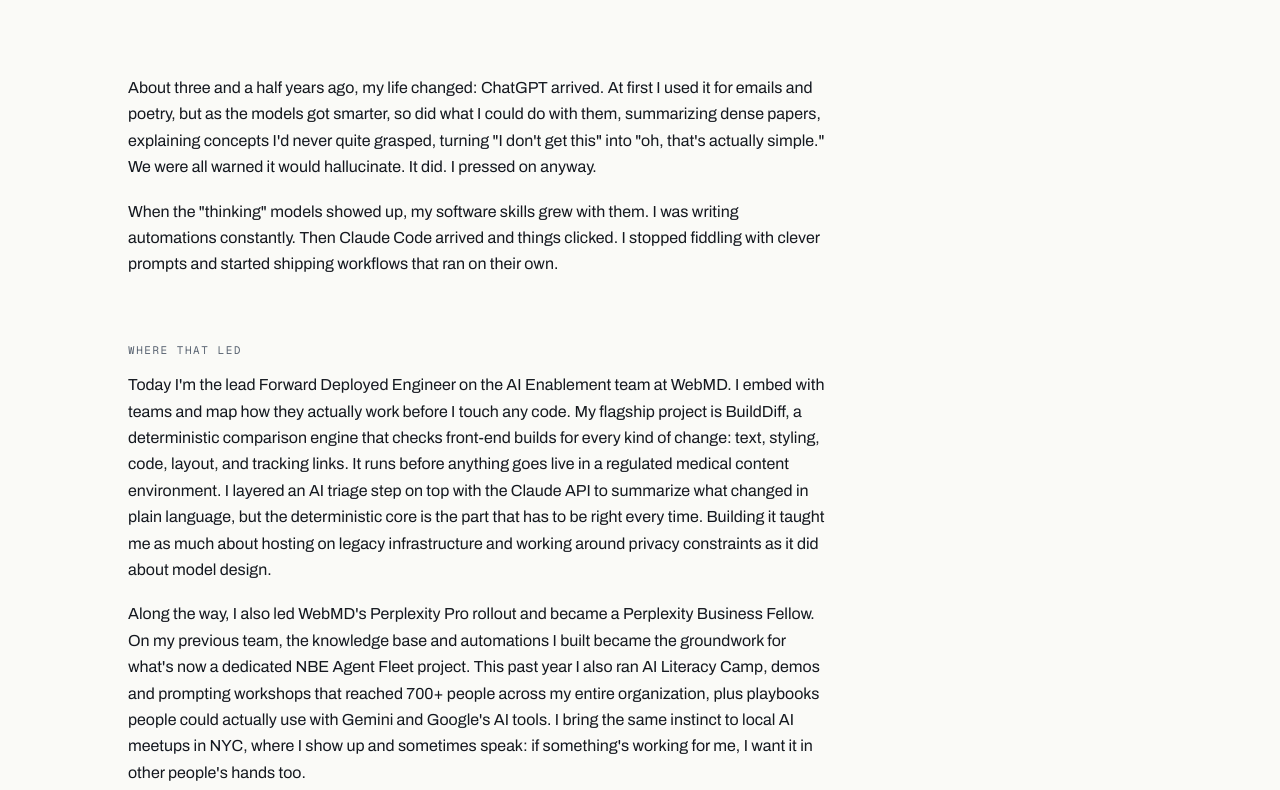
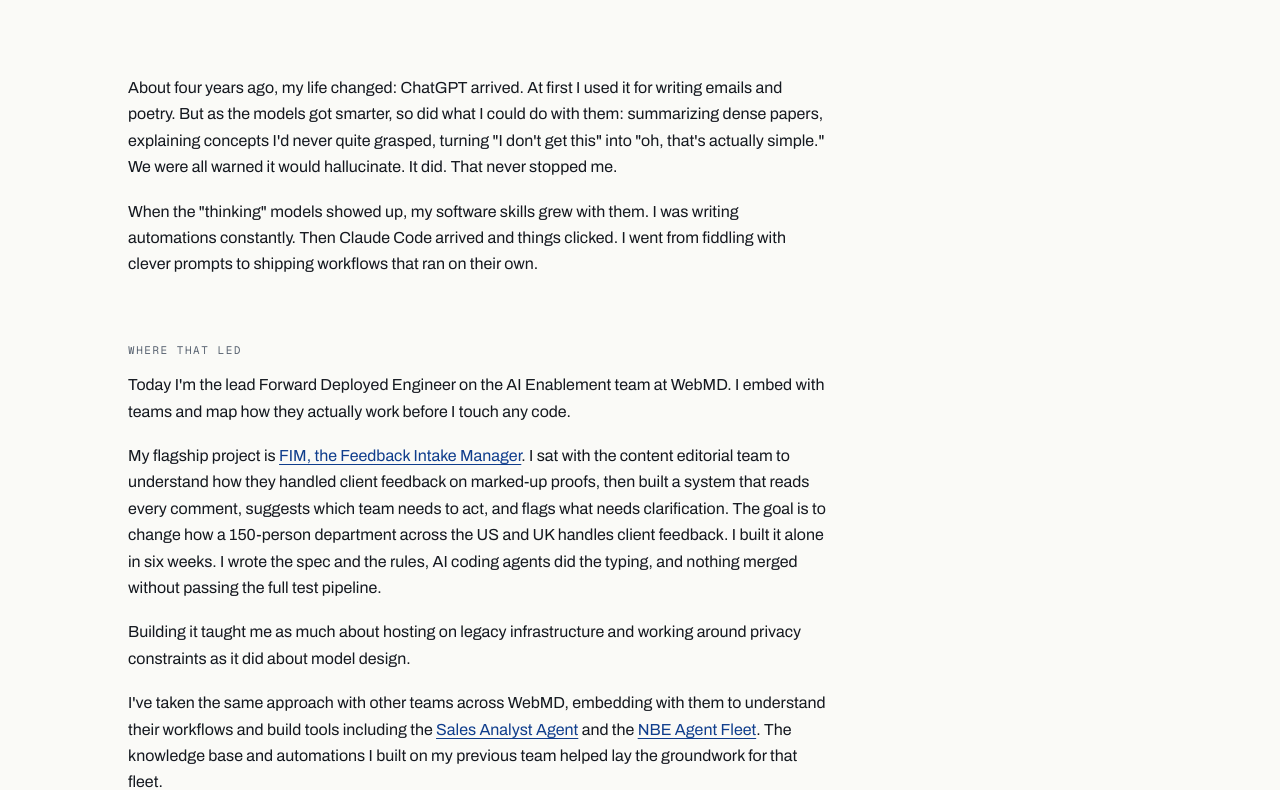
Before and after one commit to akhilvasvani/akhilvasvani.github.io, a plain HTML site: page about/index.html in a window 1280 px wide. Shown: the part 192-982 px from the top of the page. Drawn offline with Linux system fonts and the light colour scheme.

Commit message:
Rewrite About page copy with FIM as the flagship project (#17)
Replace the About page text with the new story, link the project case studies, use "The goal is" for the FIM line, and add a scoped link style for .about-body.

Co-Authored-By: Claude Sonnet 5.5 <noreply@anthropic.com>
Claude-Session: https://claude.ai/code/session_01QQysiGwKeDBf8BsVbf1mPE

```diff
--- a/about/index.html
+++ b/about/index.html
@@ -26,16 +26,19 @@
 
 <section class="page-section shell" id="the-story">
   <div class="about-body about-body-solo">
-    <p>About three and a half years ago, my life changed: ChatGPT arrived. At first I used it for emails and poetry, but as the models got smarter, so did what I could do with them, summarizing dense papers, explaining concepts I'd never quite grasped, turning "I don't get this" into "oh, that's actually simple." We were all warned it would hallucinate. It did. I pressed on anyway.</p>
-    <p>When the "thinking" models showed up, my software skills grew with them. I was writing automations constantly. Then Claude Code arrived and things clicked. I stopped fiddling with clever prompts and started shipping workflows that ran on their own.</p>
+    <p>About four years ago, my life changed: ChatGPT arrived. At first I used it for writing emails and poetry. But as the models got smarter, so did what I could do with them: summarizing dense papers, explaining concepts I'd never quite grasped, turning "I don't get this" into "oh, that's actually simple." We were all warned it would hallucinate. It did. That never stopped me.</p>
+    <p>When the "thinking" models showed up, my software skills grew with them. I was writing automations constantly. Then Claude Code arrived and things clicked. I went from fiddling with clever prompts to shipping workflows that ran on their own.</p>
   </div>
 </section>
 
 <section class="page-section shell" id="where-that-led">
   <div class="eyebrow">Where that led</div>
   <div class="about-body about-body-solo">
-    <p>Today I'm the lead Forward Deployed Engineer on the AI Enablement team at WebMD. I embed with teams and map how they actually work before I touch any code. My flagship project is BuildDiff, a deterministic comparison engine that checks front-end builds for every kind of change: text, styling, code, layout, and tracking links. It runs before anything goes live in a regulated medical content environment. I layered an AI triage step on top with the Claude API to summarize what changed in plain language, but the deterministic core is the part that has to be right every time. Building it taught me as much about hosting on legacy infrastructure and working around privacy constraints as it did about model design.</p>
-    <p>Along the way, I also led WebMD's Perplexity Pro rollout and became a Perplexity Business Fellow. On my previous team, the knowledge base and automations I built became the groundwork for what's now a dedicated NBE Agent Fleet project. This past year I also ran AI Literacy Camp, demos and prompting workshops that reached 700+ people across my entire organization, plus playbooks people could actually use with Gemini and Google's AI tools. I bring the same instinct to local AI meetups in NYC, where I show up and sometimes speak: if something's working for me, I want it in other people's hands too.</p>
+    <p>Today I'm the lead Forward Deployed Engineer on the AI Enablement team at WebMD. I embed with teams and map how they actually work before I touch any code.</p>
+    <p>My flagship project is <a href="/work/feedback-intake-manager">FIM, the Feedback Intake Manager</a>. I sat with the content editorial team to understand how they handled client feedback on marked-up proofs, then built a system that reads every comment, suggests which team needs to act, and flags what needs clarification. The goal is to change how a 150-person department across the US and UK handles client feedback. I built it alone in six weeks. I wrote the spec and the rules, AI coding agents did the typing, and nothing merged without passing the full test pipeline.</p>
+    <p>Building it taught me as much about hosting on legacy infrastructure and working around privacy constraints as it did about model design.</p>
+    <p>I've taken the same approach with other teams across WebMD, embedding with them to understand their workflows and build tools including the <a href="/work/sales-analyst-agent">Sales Analyst Agent</a> and the <a href="/work/nbe-agent-fleet">NBE Agent Fleet</a>. The knowledge base and automations I built on my previous team helped lay the groundwork for that fleet.</p>
+    <p>Along the way, I also led WebMD's <a href="/work/perplexity">Perplexity Enterprise Pro rollout</a> and became a Perplexity Business Fellow. This past year, I ran AI Literacy Camp: demos and prompting workshops that reached 700+ people across the organization, alongside practical playbooks for Gemini and Google's AI tools. I bring the same instinct to local AI meetups in NYC, where I show up and sometimes speak: if something's working for me, I want it in other people's hands too.</p>
   </div>
 </section>
 
@@ -43,6 +46,7 @@
   <div class="eyebrow">How I work</div>
   <div class="about-body about-body-solo">
     <p>I lead with implementing, shipping working systems into production, and treat teaching and rebuilding legacy processes as the supporting moves that make it actually stick. Abstract AI strategy that never ships doesn't interest me. What does: understanding the humans and systems already in place, then building the thing people will actually use.</p>
+    <p>Outside of WebMD, I build projects of my own, including <a href="/work/check-your-politician">Check Your Politician</a>.</p>
   </div>
 </section>
 </main>
--- a/assets/css/site.css
+++ b/assets/css/site.css
@@ -332,6 +332,13 @@ mark{background:var(--mark);color:var(--ink);padding:0 .1em;border-radius:1px}
 /* Only the leading margin is reset here. Overriding size/weight made the first
    paragraph of every .about-body block render differently from the rest. */
 .about-body p:first-child{margin-top:0}
+/* Global reset strips link styling, so inline links need their own. --mark stays
+   reserved for case study CTAs. */
+.about-body p a{
+  color:var(--link);text-decoration:underline;
+  text-decoration-thickness:1px;text-underline-offset:3px;
+}
+.about-body p a:hover{text-decoration-thickness:2px}
 .fact-key{
   font-family:var(--f-mono);font-size:10px;letter-spacing:.13em;
   text-transform:uppercase;color:var(--ink-mid);margin-bottom:5px;
```
